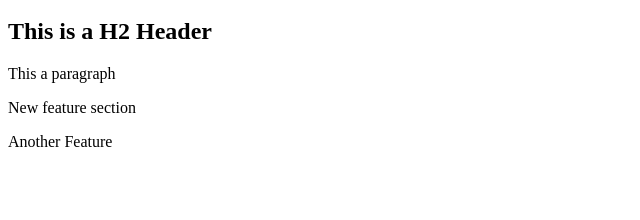
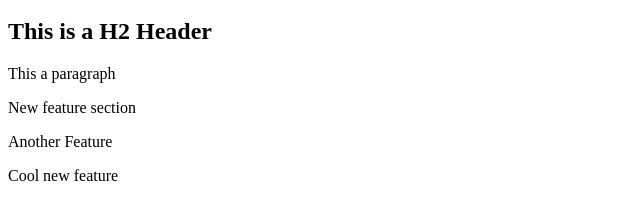
Before and after one commit to craigfleming/git-test, a plain HTML site: page index.html in a window 1280 px wide. Shown: the part 48-268 px from the top of the page, without its empty margins (0-640 px from the left). Drawn offline with Linux system fonts and the light colour scheme.

Commit message:
Cool new feature

```diff
--- a/index.html
+++ b/index.html
@@ -14,5 +14,9 @@
   <p>Another Feature</p>
 </div>
 
+<div class="cool-new-feature">
+  <p>Cool new feature</p>
+</div>
+
 </body>
 </html>
```
